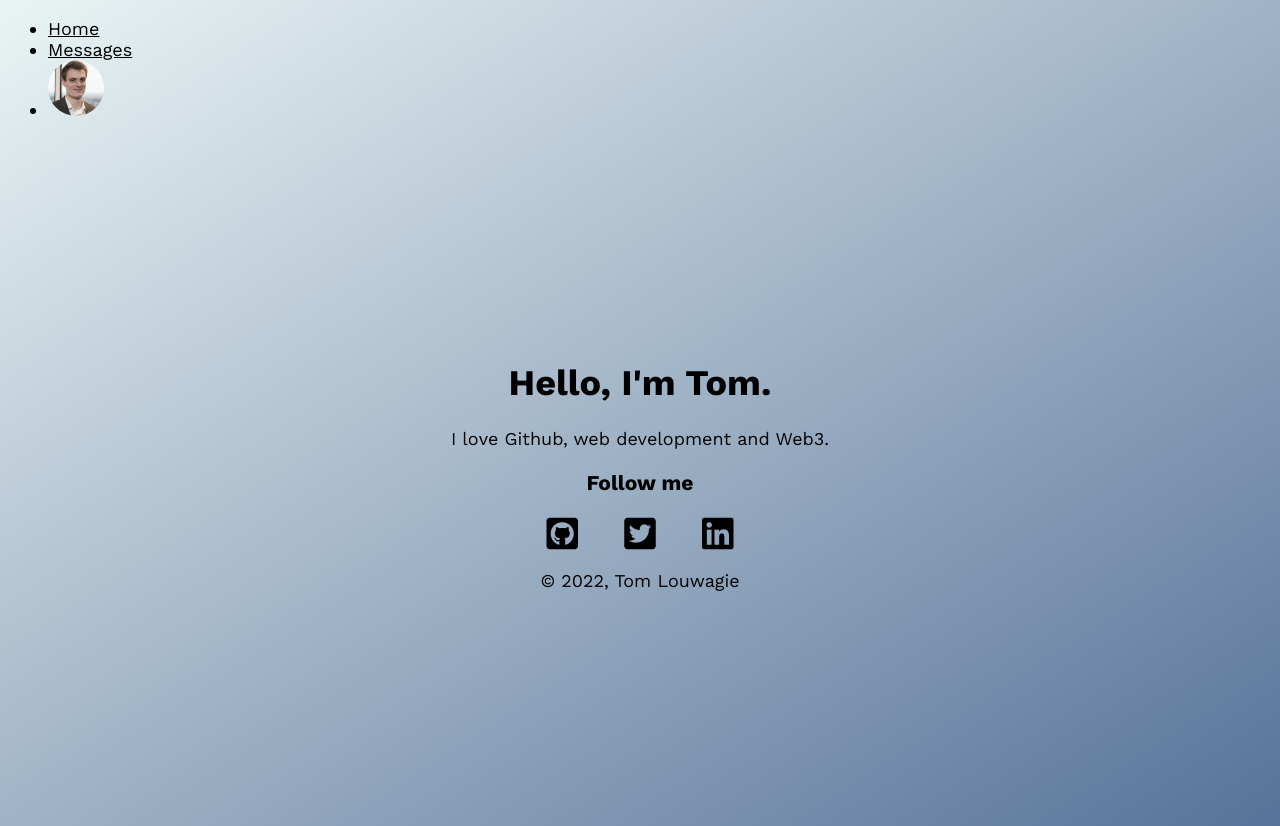
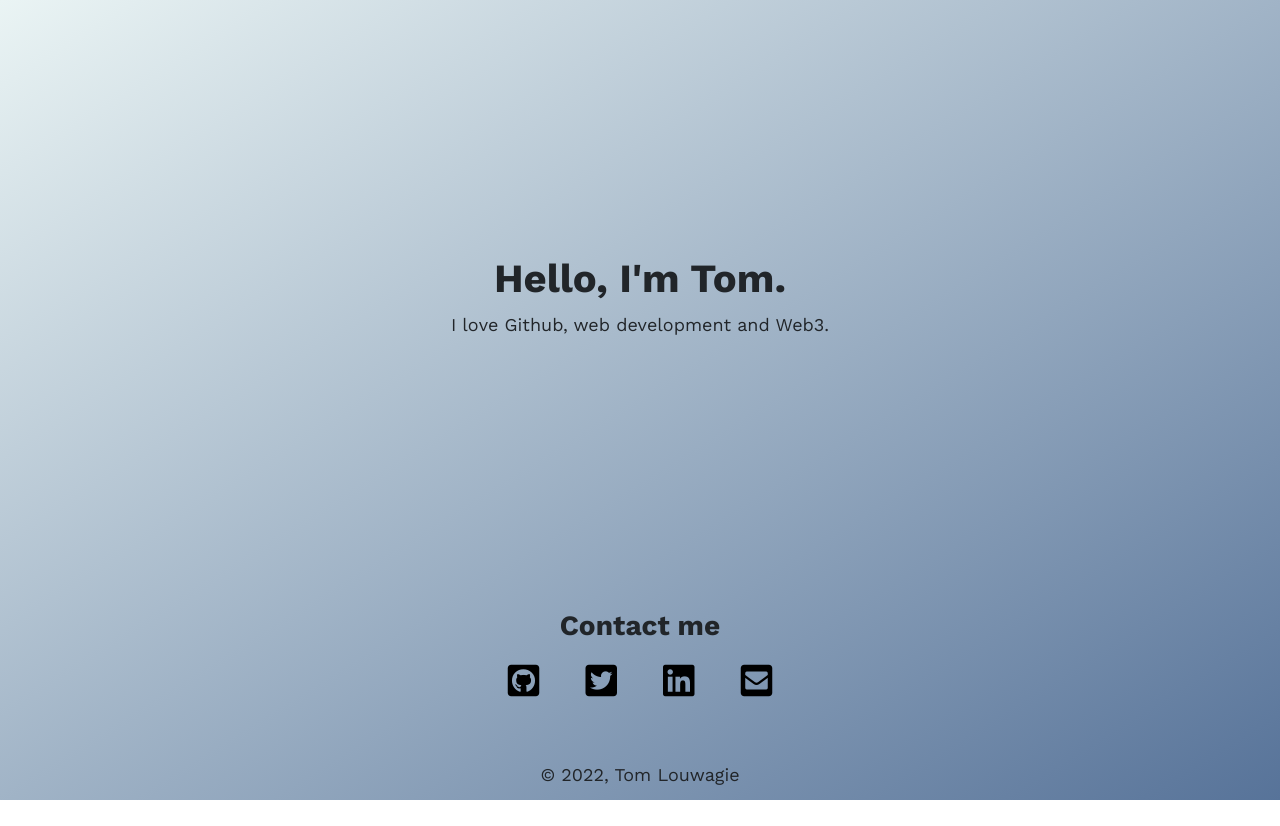
Before and after one commit to TomLouwagie/TomLouwagie.github.io, a plain HTML site: page index.html in a window 1280 px wide. After the commit the page ends 800 px from the top, so only its background shows below. Drawn offline with nearby package versions, Linux system fonts and the light colour scheme.

Commit message:
removing nav bar for now

```diff
--- a/index.html
+++ b/index.html
@@ -2,42 +2,55 @@
 <html>
   <head>
     <meta charset="utf-8">
+    <link href="https://cdn.jsdelivr.net/npm/bootstrap@5.1.3/dist/css/bootstrap.min.css" rel="stylesheet" integrity="sha384-1BmE4kWBq78iYhFldvKuhfTAU6auU8tT94WrHftjDbrCEXSU1oBoqyl2QvZ6jIW3" crossorigin="anonymous">
+    <link rel="stylesheet" href="https://use.fontawesome.com/releases/v5.6.3/css/all.css">
     <link href="./resources/css/style.css" type="text/css" rel="stylesheet">
-    <!-- Fontawesome Stylesheet -->
-    <link rel="stylesheet" href="https://use.fontawesome.com/releases/v5.6.3/css/all.css">
     <title>Tom Louwagie</title>
+    <style>
+      @import url('https://fonts.googleapis.com/css2?family=Work+Sans:wght@400;700&display=swap');
+      </style>
   </head>
   <body>
 
+    <!--
     <div class="navbar navbar-expand-sm navbar-light navbar-lewagon">
       <div class="container-fluid">
+        <a class="navbar-brand" href="#">
+        </a>
+        <button class="navbar-toggler" type="button" data-bs-toggle="collapse" data-bs-target="#navbarSupportedContent" aria-controls="navbarSupportedContent" aria-expanded="false" aria-label="Toggle navigation">
+          <span class="navbar-toggler-icon"></span>
+        </button>
         <div class="collapse navbar-collapse" id="navbarSupportedContent">
           <ul class="navbar-nav me-auto">
               <li class="nav-item active">
-                <a class="nav-link" href="#">Home</a>
+                <a class="nav-link" href="#">About</a>
               </li>
               <li class="nav-item">
-                <a class="nav-link" href="#">Messages</a>
+                <a class="nav-link" href="#">Contact</a>
               </li>
+
               <li>
                 <img class="avatar-large dropdown-toggle" id="navbarDropdown" data-bs-toggle="dropdown" aria-haspopup="true" aria-expanded="false" src="./resources/images/tomlouwagie.jpeg" />
               </li>
+
           </ul>
         </div>
       </div>
     </div>
+    -->
 
-    <div class="container">
-      <div style="padding-top: 200px;">
+    <div class="flex-container">
+      <div class="flex-item"></div>
+      <div class="flex-item">
         <h1>Hello, I'm Tom.</h1>
         <p>
           I love Github, web development and Web3.
         </p>
       </div>
-      <div>
-        <h3>Follow me</h3>
+      <div class="flex-item">
+        <h3>Contact me</h3>
         <!-- Add email and Hashnode -->
-        <ul class="list-inline">
+        <ul class="list-inline" style="margin-top: 20px;">
           <li>
             <a href="https://github.com/TomLouwagie/" target="_blank">
               <i class="fab fa-github-square fa-2x"></i>
@@ -49,13 +62,18 @@
             </a>
           </li>
           <li>
-            <a href="https://www.linkedin.com/in/tom-louwagie" target="_blank">
+            <a href="https://www.linkedin.com/in/tom-louwagie/" target="_blank">
               <i class="fab fa-linkedin fa-2x"></i>
             </a>
           </li>
+          <li>
+            <a href="mailto:tom@louwagie.com" target="_blank">
+              <i class="fas fa-envelope-square fa-2x"></i>
+            </a>
+          </li>
         </ul>
+        <footer style="margin: 60px 0px 12px 0px;">© <!-- -->2022<!-- -->, Tom Louwagie</footer>
       </div>
-      <footer>© <!-- -->2022<!-- -->, Tom Louwagie</footer>
     </div>
   </body>
 </html>
--- a/resources/css/style.css
+++ b/resources/css/style.css
@@ -1,5 +1,3 @@
-@import url('https://fonts.googleapis.com/css2?family=Work+Sans:wght@400;700&display=swap');
-
 body {
   height: 100vh;
   font-family: 'Work Sans', sans-serif;
@@ -10,17 +8,35 @@ body {
     linear-gradient(rgba(0, 0, 0, 1), rgba(0, 0, 0, 1))/*"faked" black background make sure to add last or it will appear before the transparent/colored layer*/;
 }
 
-.container {
-  width: 500px;   /* This sets the width */
-  margin: 0 auto; /* This automatically sets left/right margins */
-  text-align: center
+h1, h2, h3, h4 {
+  font-weight:700;
 }
 
+.flex-container {
+  height: 100vh;
+  display: flex;
+  flex-direction: column;
+  justify-content: space-between;
+  text-align: center;
+}
+
+/* mouse over link */
 a:link {
   color: black;
 }
 
+/* mouse over link */
 a:hover {
+  color: rgba(0, 0, 0, 0.7);
+}
+
+/* visited link */
+a:visited {
+  color: rgba(0, 0, 0, 0.7);
+}
+
+/* selected link */
+a:active {
   color: rgba(0, 0, 0, 0.7);
 }
 
@@ -35,11 +51,12 @@ a:hover {
 }
 
 .avatar-large {
-  width: 56px;
+  width: 45px;
   border-radius: 50%;
 }
 
 .navbar-lewagon {
+  margin: 10px 0px;
   justify-content: space-between;
 }
 
```
